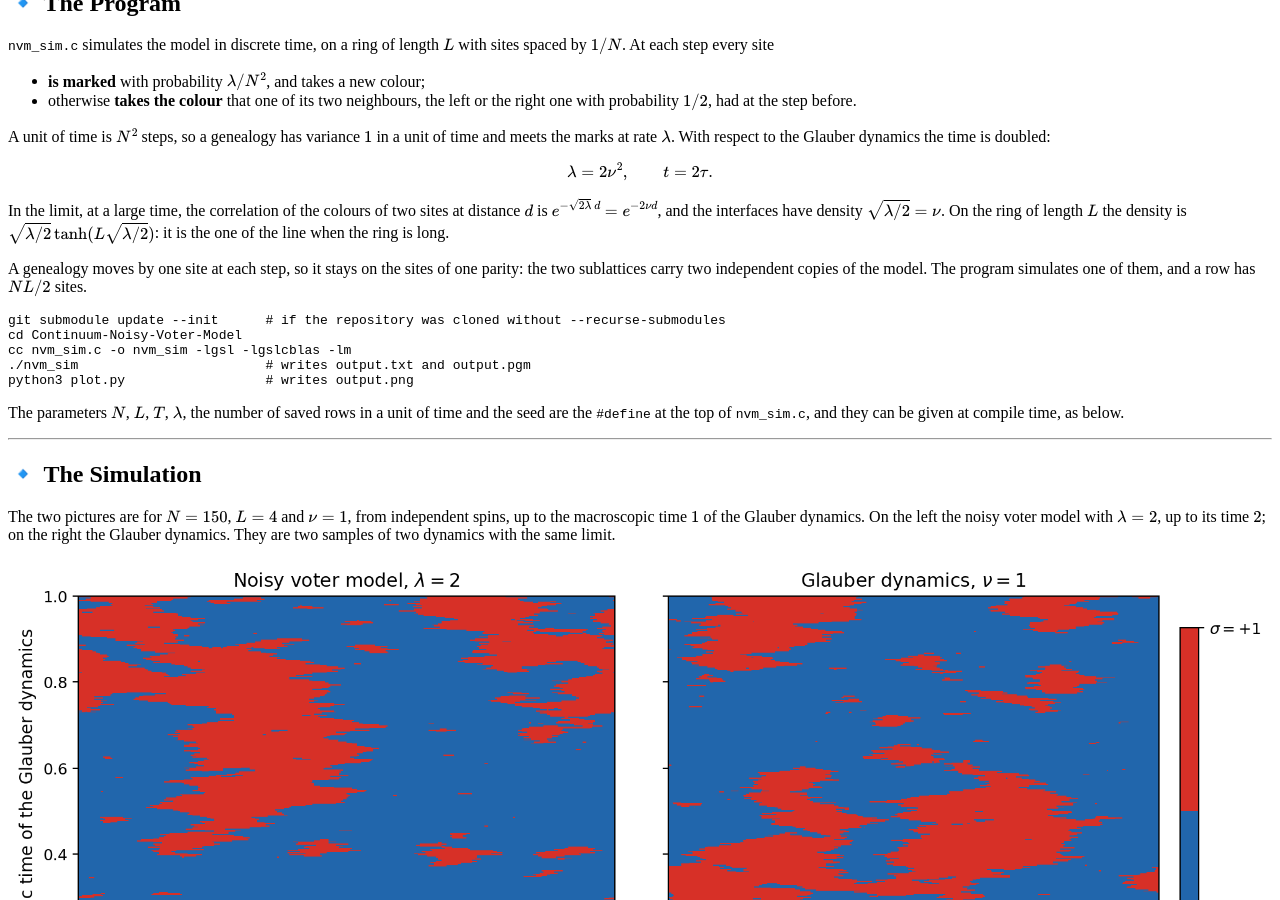
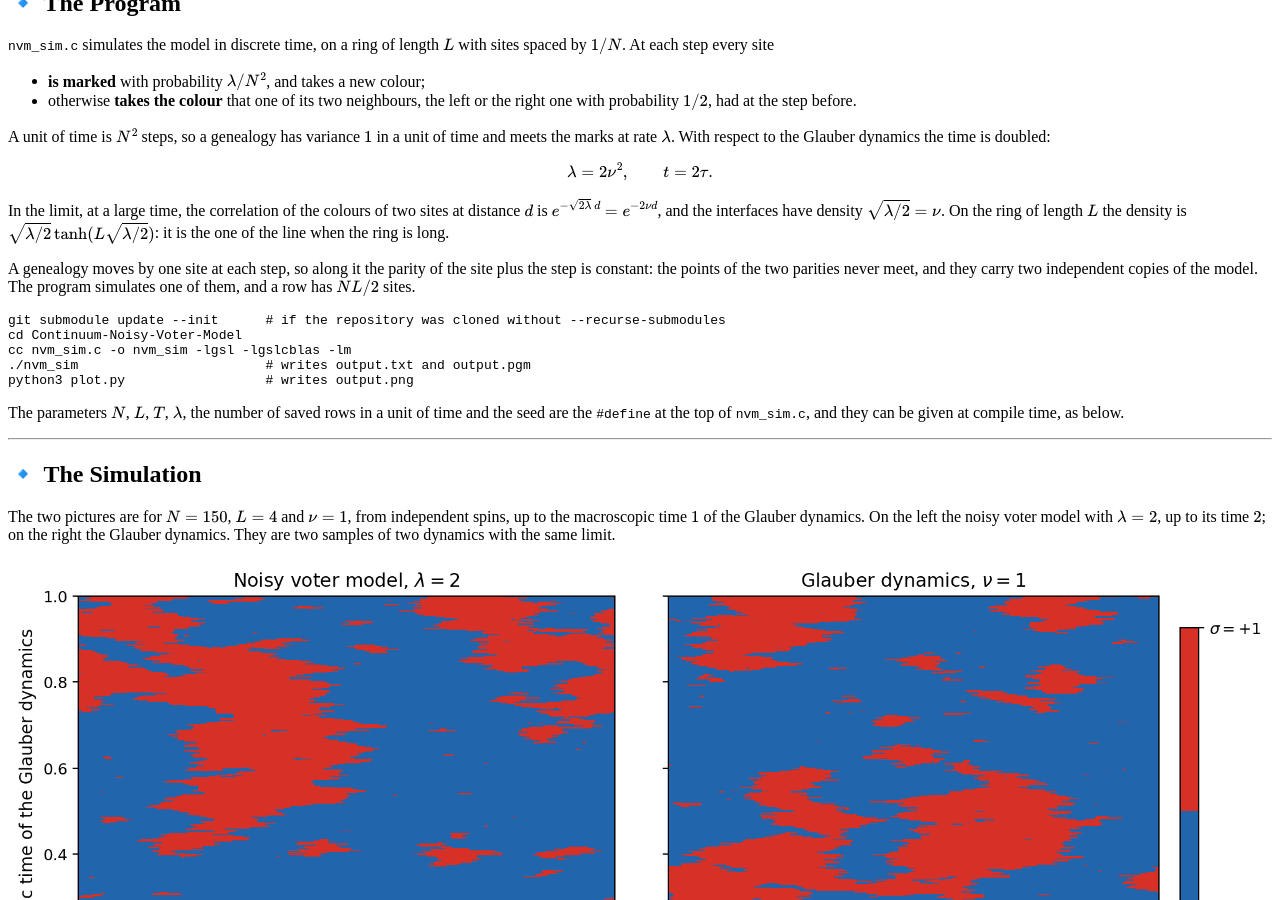
Before and after one commit to alessandrogubbiotti/Glauber, a Jekyll site: the page built from docs/voter.md, in a window 1280 px wide and 900 px high, scrolled down 851 px. Built offline with Jekyll 4.4.1, drawn with Linux system fonts in a browser that asks for light colours.

Commit message:
Pages: the parity of a genealogy
The page of the noisy voter model said that a genealogy stays on the sites of
one parity. A walk that moves by one site at each step changes the parity of
its site at each step: what is constant is the parity of the site plus the
step.

Checked: the 58 formulas of the page, with kramdown: they are not altered.

````diff
--- a/docs/voter.md
+++ b/docs/voter.md
@@ -64,7 +64,7 @@ $$
 
 In the limit, at a large time, the correlation of the colours of two sites at distance $d$ is $e^{-\sqrt{2\lambda}\,d} = e^{-2\nu d}$, and the interfaces have density $\sqrt{\lambda/2} = \nu$. On the ring of length $L$ the density is $\sqrt{\lambda/2}\tanh(L\sqrt{\lambda/2})$: it is the one of the line when the ring is long.
 
-A genealogy moves by one site at each step, so it stays on the sites of one parity: the two sublattices carry two independent copies of the model. The program simulates one of them, and a row has $NL/2$ sites.
+A genealogy moves by one site at each step, so along it the parity of the site plus the step is constant: the points of the two parities never meet, and they carry two independent copies of the model. The program simulates one of them, and a row has $NL/2$ sites.
 
 ```bash
 git submodule update --init      # if the repository was cloned without --recurse-submodules
````
